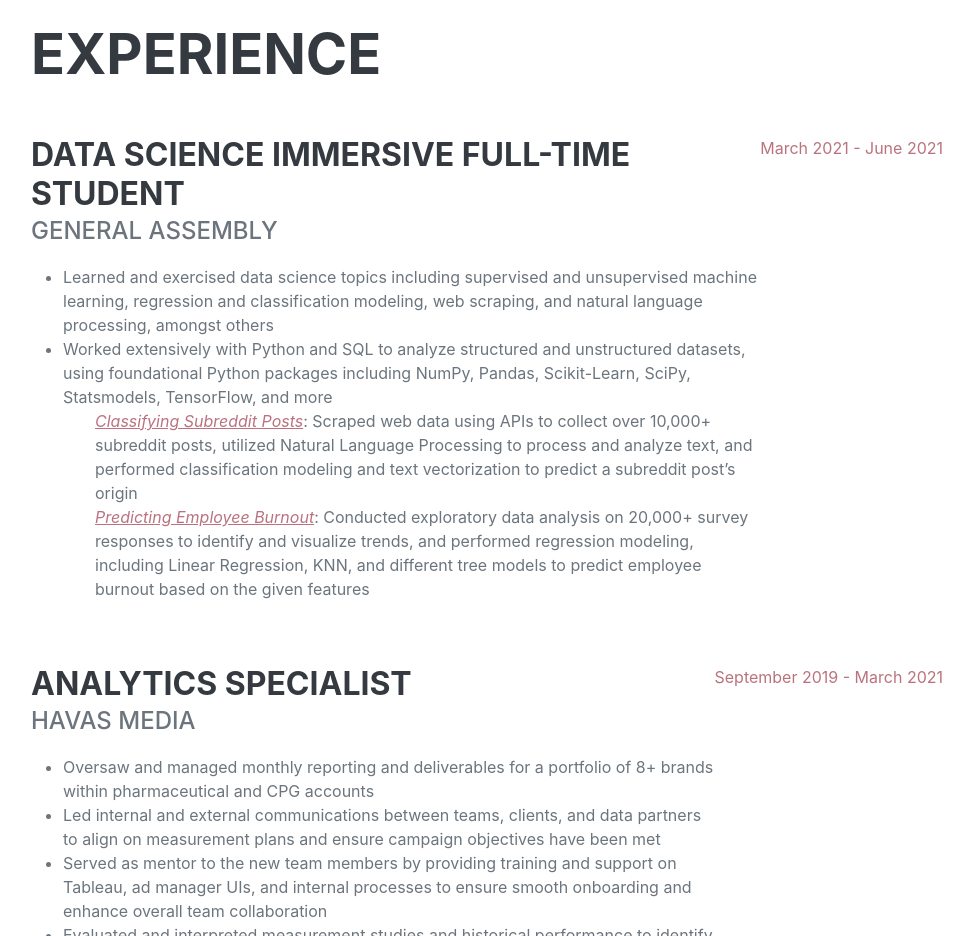
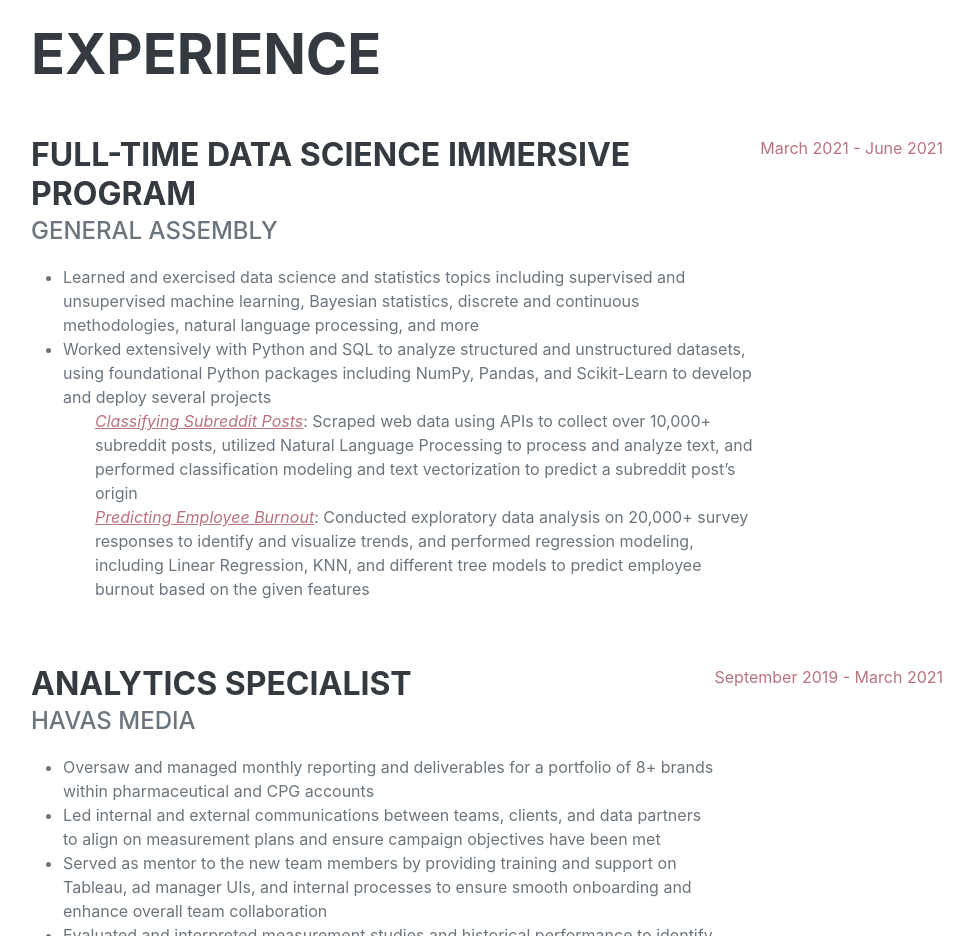
Before and after one commit to vleong1/vleong1.github.io, a plain HTML site: page index.html in a window 1280 px wide. Shown: the part 860-1796 px from the top of the page, without its empty margins (289-1262 px from the left). Drawn offline with nearby package versions, Linux system fonts and the light colour scheme; a web font is replaced by a local one.

Commit message:
updating portfolio

```diff
--- a/index.html
+++ b/index.html
@@ -64,13 +64,13 @@
                     <h2 class="mb-5">Experience</h2>
                     <div class="d-flex flex-column flex-md-row justify-content-between mb-5">
                         <div class="flex-grow-1">
-                            <h3 class="mb-0">Data Science Immersive Full-Time Student</h3>
+                            <h3 class="mb-0">Full-Time Data Science Immersive Program</h3>
                             <div class="subheading mb-3">General Assembly</div>
                             <ul>
-                                <li>Learned and exercised data science topics including supervised and unsupervised machine learning, regression and classification modeling, web scraping, and natural
-                                    language processing, amongst others</li>
-                                <li>Worked extensively with Python and SQL to analyze structured and unstructured datasets, using foundational Python packages including NumPy, Pandas, Scikit-Learn, SciPy,
-                                    Statsmodels, TensorFlow, and more</li>
+                                <li>Learned and exercised data science and statistics topics including supervised and unsupervised machine learning, Bayesian statistics, discrete and continuous
+                                    methodologies, natural language processing, and more</li>
+                                <li>Worked extensively with Python and SQL to analyze structured and unstructured datasets, using foundational Python packages including NumPy, Pandas, and
+                                    Scikit-Learn to develop and deploy several projects</li>
                                     <ul><i><a href="https://github.com/vleong1/NLP-Reddit-Classification" target="_blank">Classifying Subreddit Posts</a></i>: Scraped web data using APIs to collect over
                                         10,000+ subreddit posts, utilized Natural Language Processing to process and analyze text, and performed classification modeling and text
                                         vectorization to predict a subreddit post’s origin</ul>
```
